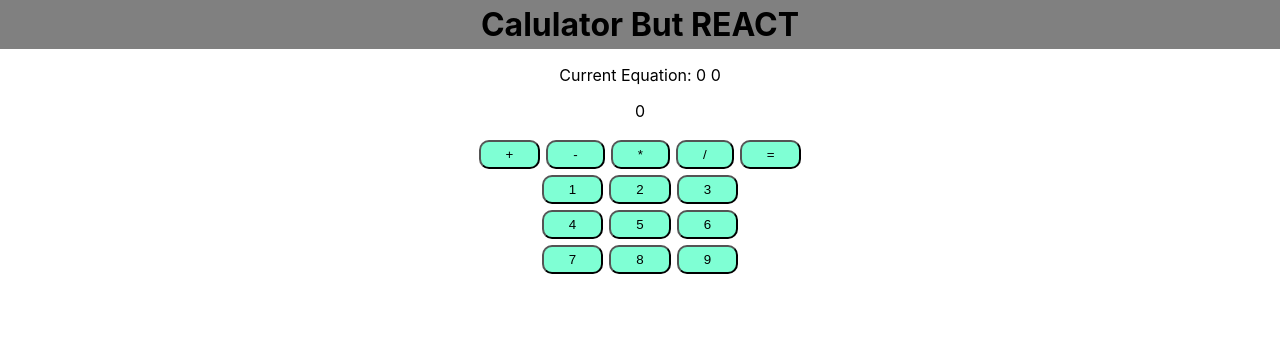
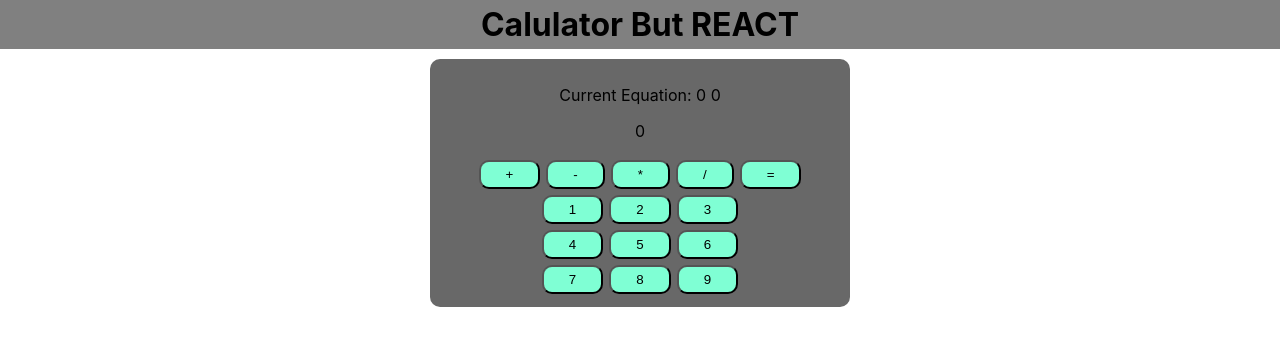
Before and after one commit to ArmadaDev25/Calc_React, a React (Create React App) app in the folder Calc_App/calcapp/: page / in a window 1280 px wide. Shown: the top 346 px of the page. Built offline with nearby package versions, Linux system fonts and the light colour scheme.

Commit message:
Update to the formatting and css

```diff
--- a/Calc_App/calcapp/src/App.js
+++ b/Calc_App/calcapp/src/App.js
@@ -70,6 +70,7 @@
     // Main DIV that will hold all of the Elements for the
     <div>
     <h1>Calulator But REACT</h1>
+    <div className='CalcMain'>
     <p>Current Equation: {num1} {operator} {num2} </p>
     <p>{numDisplay}</p>
 
@@ -101,6 +102,7 @@
     <button onClick={() => enterNum(8)}>8</button>
     <button onClick={() => enterNum(9)}>9</button>
     </div>
+    </div>
 
     </div>
 
--- a/Calc_App/calcapp/src/global.css
+++ b/Calc_App/calcapp/src/global.css
@@ -22,3 +22,14 @@
 button:active{
     background-color: #004b5e;
 }
+.CalcMain{
+    align-self: center;
+    background-color: #686868;
+    border-radius: 10px;
+    padding: 10px;
+    max-width: 400px;
+    margin-left: auto;
+    margin-right: auto;
+    margin-top: 10px;
+
+}
```
